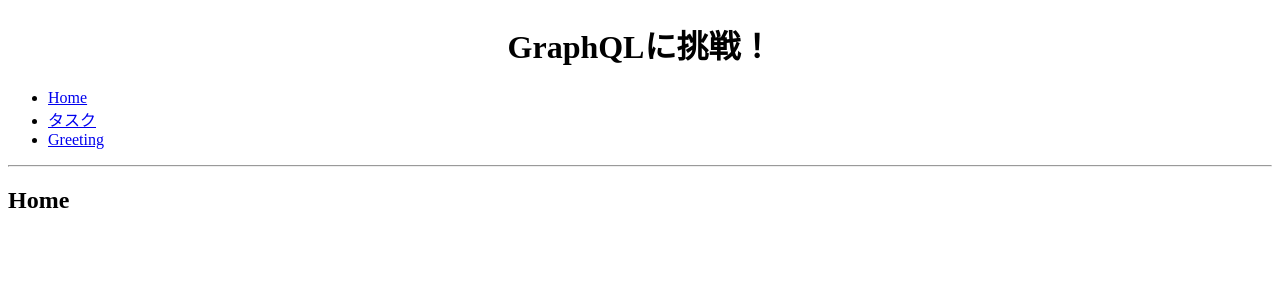
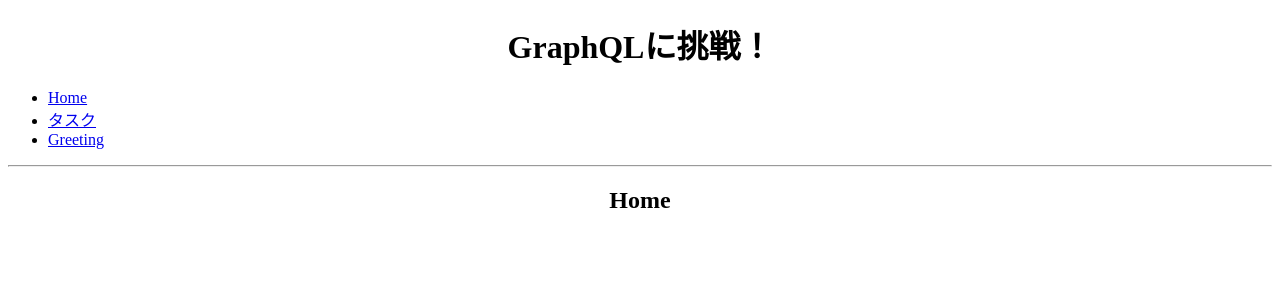
Before and after one commit to azufb/react-express-app, a React (Create React App) app: page / in a window 1280 px wide. Shown: the top 300 px of the page. Built offline with nearby package versions, Linux system fonts and the light colour scheme.

Commit message:
PageTitleコンポーネントにスタイル適用

```diff
--- a/src/components/PageTitle.tsx
+++ b/src/components/PageTitle.tsx
@@ -1,9 +1,12 @@
+/** @jsxImportSource @emotion/react */
+import { pageTitle } from './styles/pageTitle';
+
 type PropsType = {
   pageTitle: string;
 };
 
 const PageTitle = (props: PropsType) => {
-  return <h2>{props.pageTitle}</h2>;
+  return <h2 css={pageTitle}>{props.pageTitle}</h2>;
 };
 
 export default PageTitle;
--- /dev/null
+++ b/src/components/styles/pageTitle.ts
@@ -0,0 +1,5 @@
+import { css } from '@emotion/react';
+
+export const pageTitle = css`
+  text-align: center;
+`;
```
